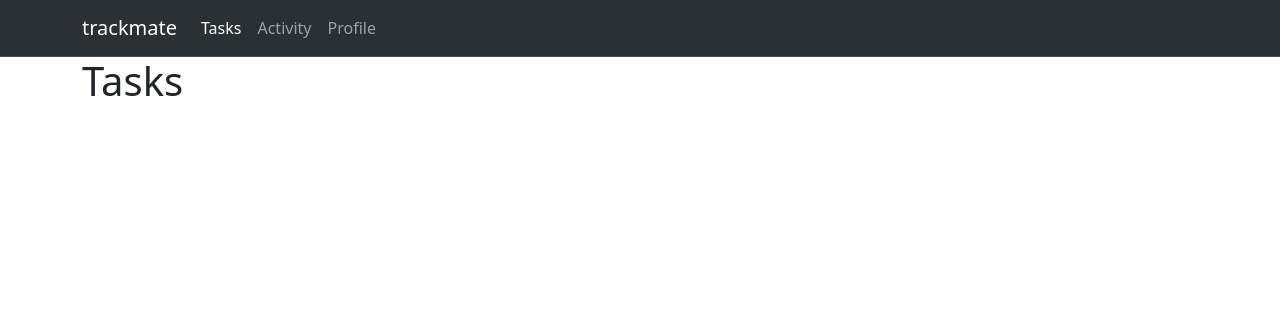
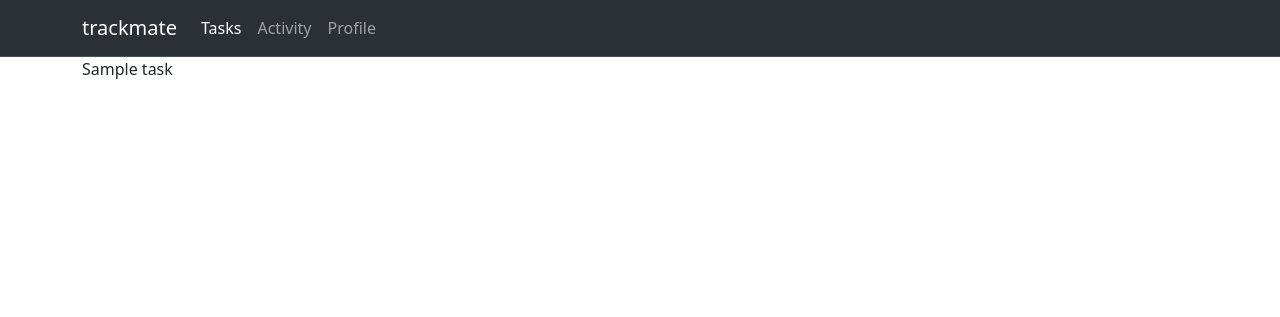
Before and after one commit to mksmvnv/trackmate, a Django app: template tasks/templates/index.html in a window 1280 px wide. Shown: the top 317 px of the page. Run offline with Django 5.2, Linux system fonts and the light colour scheme; the template is opened without the code that fills it: most values are stand-ins (such as "Sample title", 1, 10 or a date in 2020).

Commit message:
Create loop of list tasks

```diff
--- a/tasks/templates/index.html
+++ b/tasks/templates/index.html
@@ -5,5 +5,7 @@ Tasks
 {% endblock %}
 
 {% block content %}
-<h1>Tasks</h1>
+{% for task in object_list %}
+    <p>{{ task.title }}</p>
+{% endfor %}
 {% endblock %}
```
